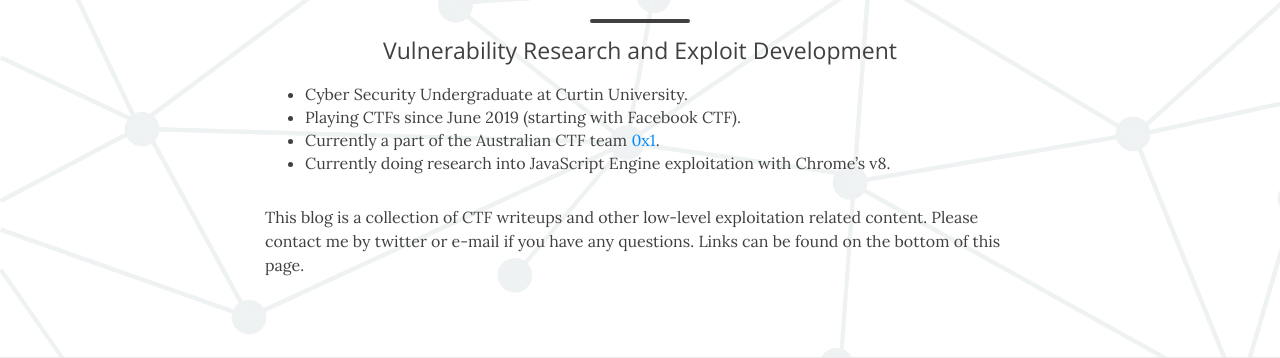
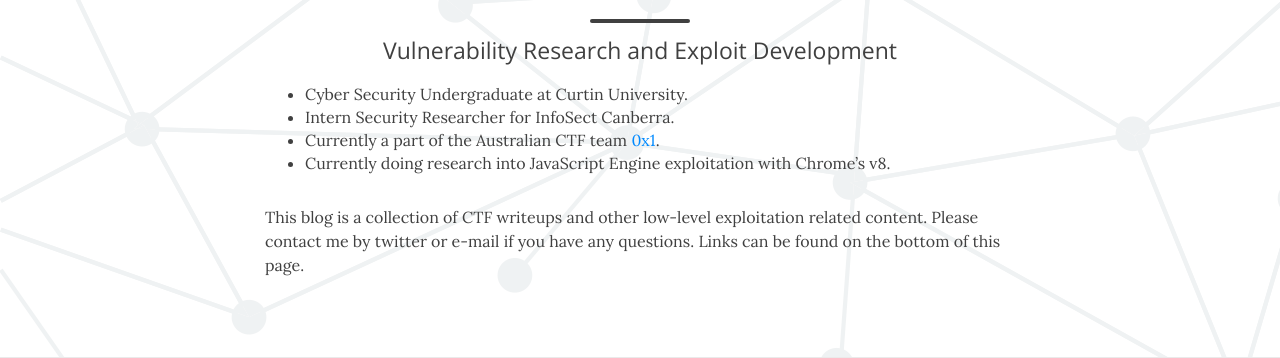
Before and after one commit to farazsth98/farazsth98.github.io, a Jekyll site: the page built from aboutme.md, in a window 1280 px wide. Shown: the part 254-612 px from the top of the page. Built offline with Jekyll 4.4.1, drawn with Linux system fonts in a browser that asks for light colours; nearby versions of some CDN libraries.

Commit message:
Updated aboutme

```diff
--- a/aboutme.md
+++ b/aboutme.md
@@ -5,7 +5,7 @@
 ---
 
 * Cyber Security Undergraduate at Curtin University.
-* Playing CTFs since June 2019 (starting with Facebook CTF).
+* Intern Security Researcher for InfoSect Canberra.
 * Currently a part of the Australian CTF team [0x1](https://ctftime.org/team/83157).
 * Currently doing research into JavaScript Engine exploitation with Chrome's v8.
 
```
